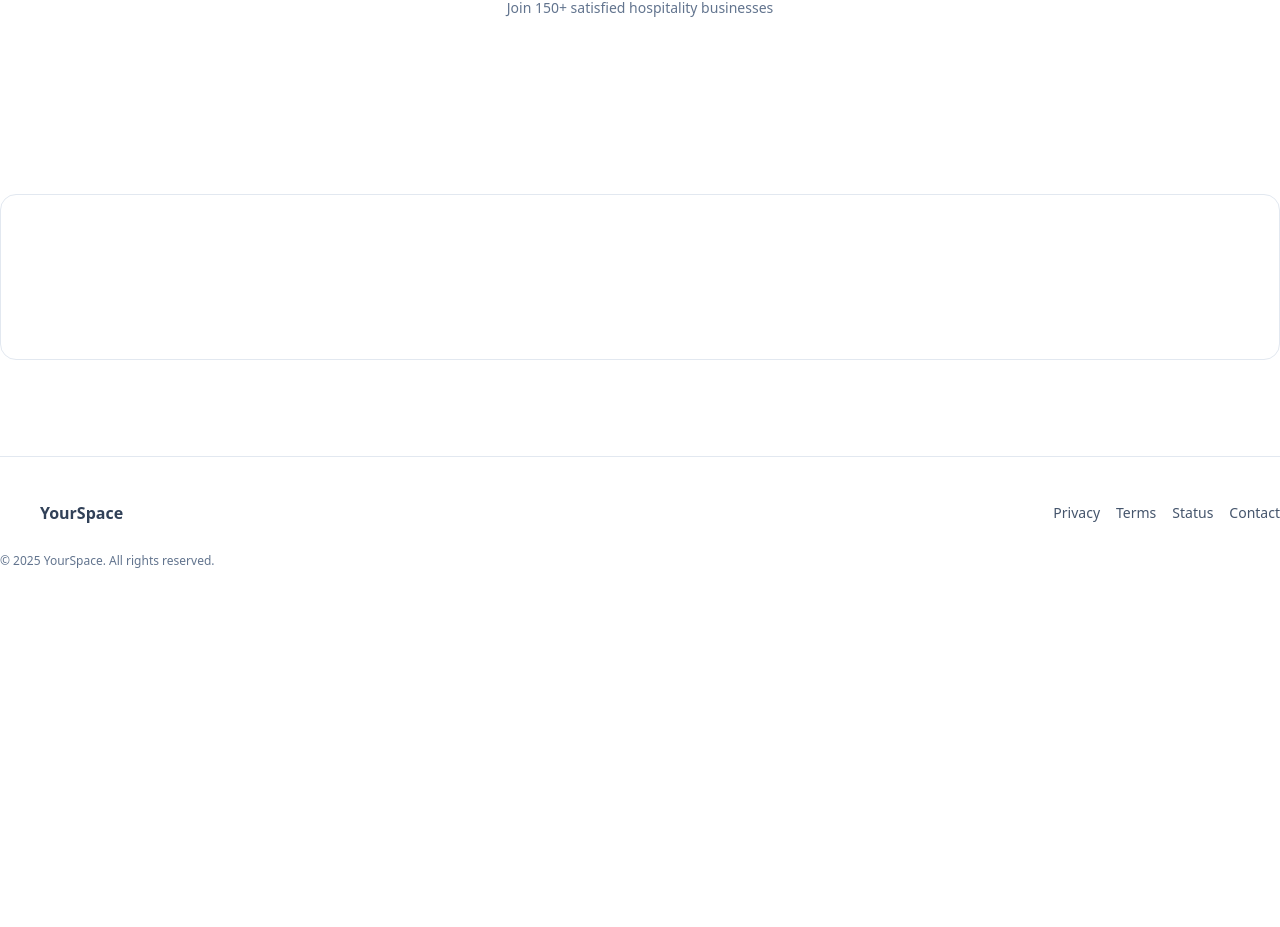
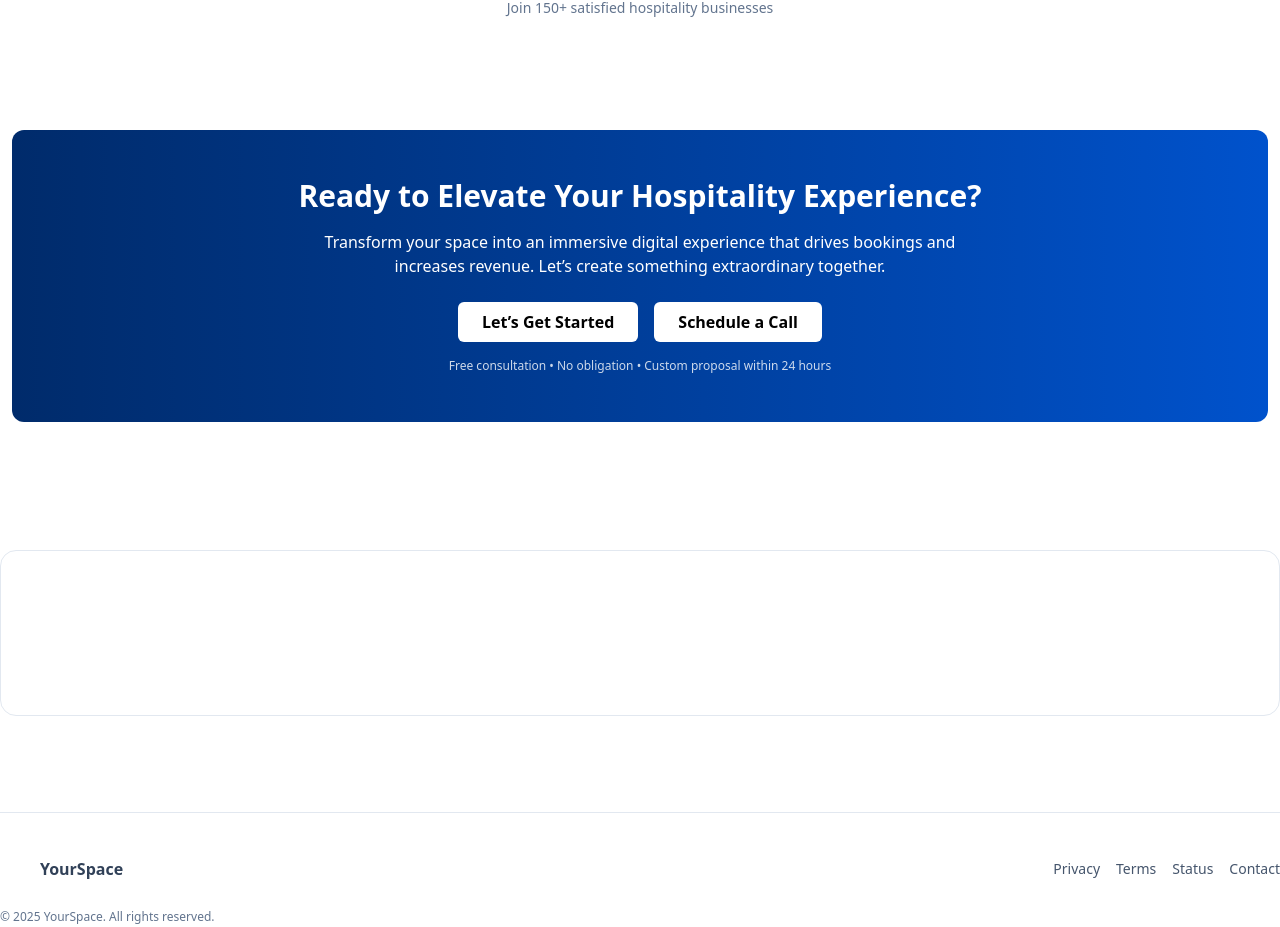
Before and after one commit to sarveswaranmg15/YourSpaceVirtually, a React (Vite) app: page / in a window 1280 px wide. Shown: the part 3654-4581 px from the top of the page. Before the commit the page ends 4263 px from the top, so only its background shows below. Built offline with nearby package versions, Linux system fonts and the light colour scheme.

Commit message:
hospitalityBanner

```diff
--- a/src/App.jsx
+++ b/src/App.jsx
@@ -8,6 +8,7 @@ import CTA from "./components/CTA.jsx";
 import Footer from "./components/Footer.jsx";
 import Services from "./components/Services.jsx";
 import PortfolioSection from "./components/PortfolioSection.jsx";
+import HospitalityBanner from "./components/HospitalityBanner.jsx";
 
 export default function App() {
   return (
@@ -20,6 +21,7 @@ export default function App() {
         <PortfolioSection/>
         <Gallery />
         <Testimonials />
+        <HospitalityBanner />
         <CTA />
       </main>
       <Footer />
--- /dev/null
+++ b/src/components/HospitalityBanner.jsx
@@ -0,0 +1,24 @@
+export default function HospitalityBanner() {
+  return (
+    <section className="mx-3 my-8 rounded-xl bg-gradient-to-r from-[#002b6b] to-[#0052cc] text-white px-6 py-12 text-center">
+      <h2 className="text-2xl md:text-3xl font-bold mb-4">
+        Ready to Elevate Your Hospitality Experience?
+      </h2>
+      <p className="text-sm md:text-base max-w-2xl mx-auto mb-6">
+        Transform your space into an immersive digital experience that drives bookings and increases revenue.
+        Let’s create something extraordinary together.
+      </p>
+      <div className="flex flex-col sm:flex-row justify-center gap-4 mb-4">
+        <button className="px-6 py-2 bg-white text-black font-semibold rounded-md hover:bg-gray-100 transition">
+          Let’s Get Started
+        </button>
+        <button className="px-6 py-2 bg-white text-black font-semibold rounded-md hover:bg-gray-100 transition">
+          Schedule a Call
+        </button>
+      </div>
+      <p className="text-xs opacity-80">
+        Free consultation • No obligation • Custom proposal within 24 hours
+      </p>
+    </section>
+  );
+}
```
